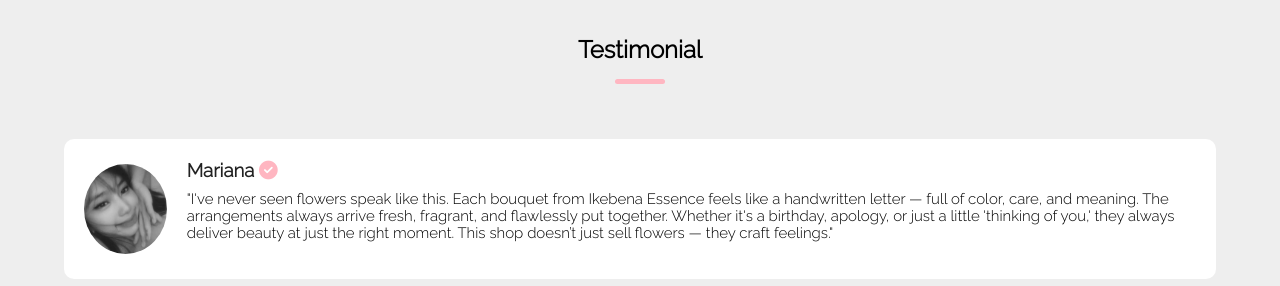
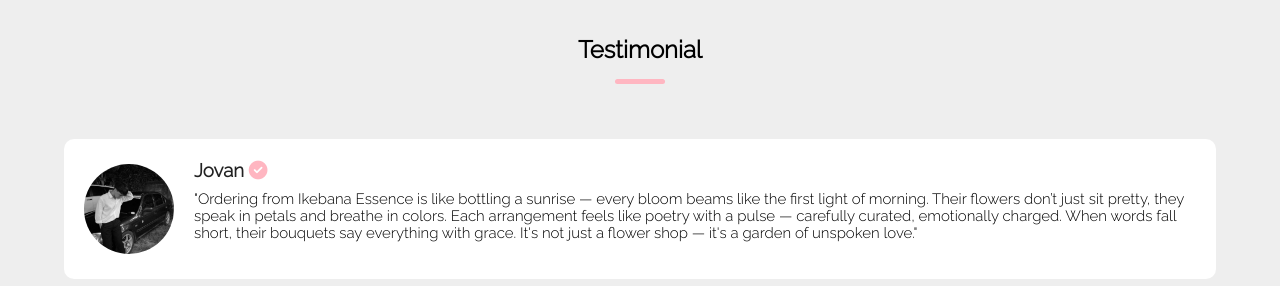
Before and after one commit to Jovantqq428/Flower-Shop-Website, a plain HTML site: page index.html in a window 1280 px wide. Shown: the part 2518-2804 px from the top of the page. Drawn offline with Linux system fonts and the light colour scheme.

Commit message:
Update index.html

```diff
--- a/index.html
+++ b/index.html
@@ -106,23 +106,6 @@
 <section class="testimonial" id="testimonial">
     <div class="testimonial-head">
         <h1>Testimonial<span></span></h1>
-    </div>
-    <div class="testimonial-content">
-        <img src="mariana.jpg" alt="image">
-        <div class="testimonial-text">
-            <h3>Mariana <i class="fa-solid fa-circle-check" style="color: lightpink;"></i></h3>
-            <p>
-                "I've never seen flowers speak like this. Each bouquet from Ikebena Essence feels like a handwritten letter — full of color, care, and meaning. The arrangements always arrive fresh, fragrant, and flawlessly put together. Whether it's a birthday, apology, or just a little 'thinking of you,' they always deliver beauty at just the right moment. This shop doesn’t just sell flowers — they craft feelings."
-
-            </p>
-            <div class="testimonial-icons">
-                <a href="" target="_blank"><i class="fa-brands fa-github" style="color: #FFB6C1;"></i></a>
-                <a href="" target="_blank"><i class="fa-brands fa-instagram" style="color: #FFB6C1;"></i></a>
-                <a href="" target="_blank"><i class="fa-brands fa-facebook" style="color: #FFB6C1;"></i></a>
-            </div>
-            </div>
-
-        </div>
     </div>
     <div class="testimonial-content">
         <img src="jovan.jpg" alt="image">
```
